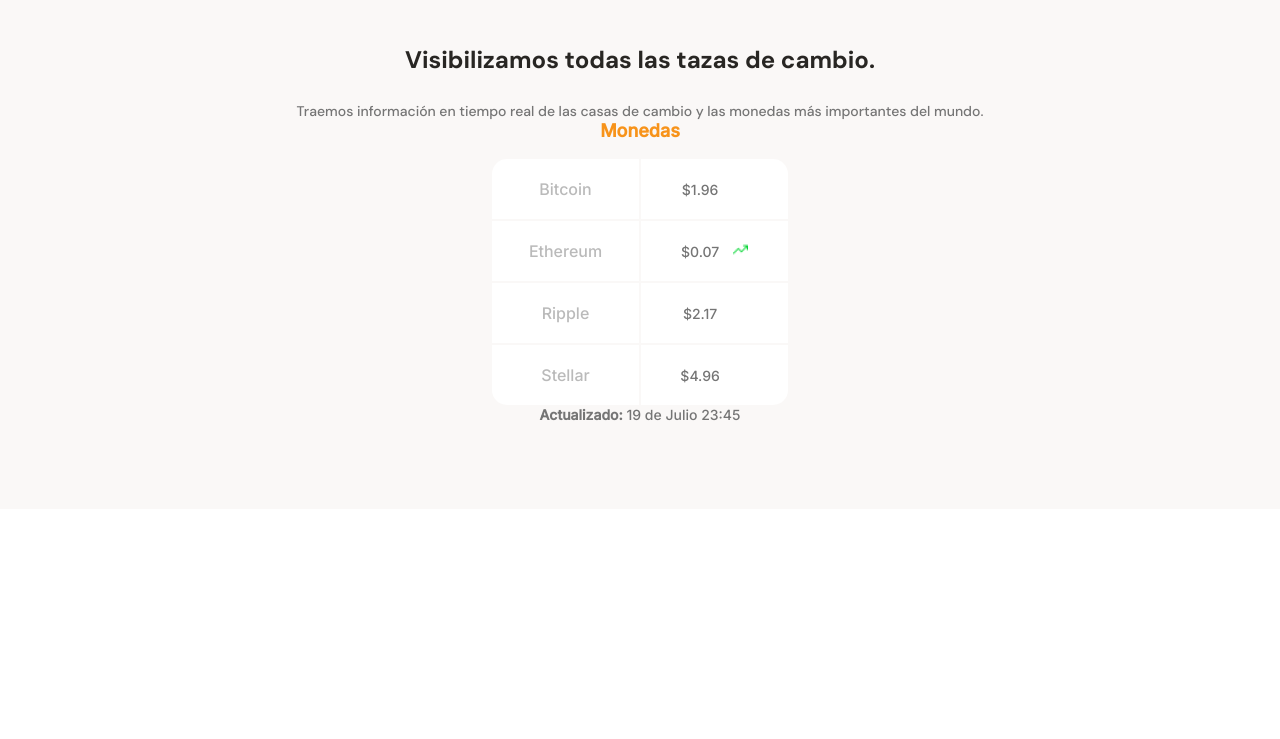
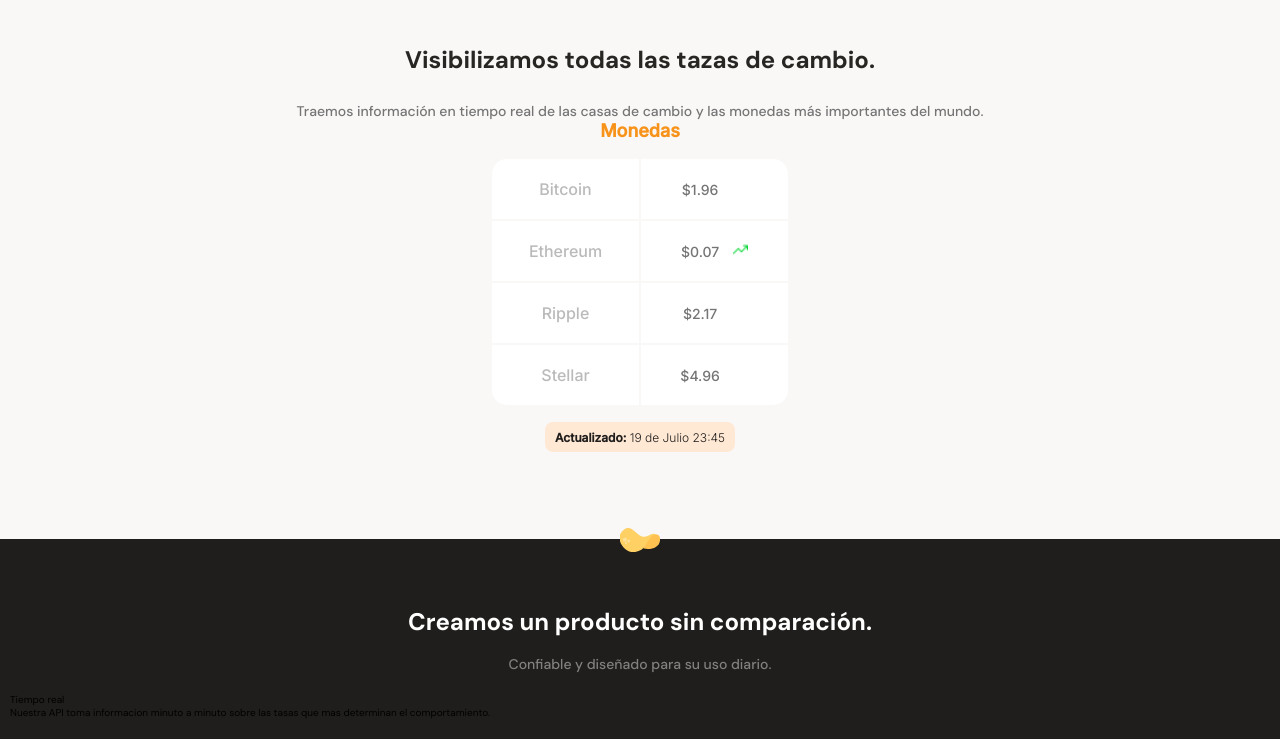
Before and after one commit to slizer98/bitcoinPage, a plain HTML site: page index.html in a window 1280 px wide. Shown: the part 617-1356 px from the top of the page. Before the commit the page ends 1156 px from the top, so only its background shows below. Drawn offline with Linux system fonts and the light colour scheme.

Commit message:
enviando pa github (aun no terminada)

```diff
--- a/css/style.css
+++ b/css/style.css
@@ -8,7 +8,7 @@
 :root{
     /* Colores */
     --bitcon-orage: #f7931a;
-    --soft-oragen: #FFE9D5;
+    --soft-orange: #FFE9D5;
     --secundary-blue:#1A9AF7;
     --soft-blue: #E7F5FF;
     --warm-black: #201E1C;
@@ -213,3 +213,68 @@ main{
     background-position: center;
     background-repeat: no-repeat;
 }
+
+.currency-table--date{
+    width:190px;
+    height: 30px;
+    margin: 0 auto;
+    margin-top: 15px;
+    padding: 8px;
+    background-color: var(--soft-orange);
+    border-radius: 8px;
+    /* font-size: 1.2rem; */
+}
+.currency-table--date p{
+    /* margin: 7px; */
+    font-size: 1.2rem;
+    font-weight: 300;
+    line-height: 1.5rem;
+    color: var(--warm-black);
+
+}
+
+.main-product-detail{
+    position: relative;
+    width: 100%;
+    min-width: 320px;
+    height: auto;
+    padding: 20px 10px;
+    background-color: var(--warm-black);
+}
+
+.product-detail--patata-logo{
+    position: absolute;
+    width: 40px;
+    height: 25px;
+    background-image: url('../assets/imgs/papa-rigth.svg');
+    background-repeat: no-repeat;
+    background-size: cover;
+    background-position: center;
+    left: calc(50% - 20px);
+    top: -11px;
+}
+
+.product-detail--title{
+    width: 90%;
+    min-width: 288px;
+    height: auto;
+    margin: 0 auto;
+    margin-top: 50px;
+    text-align: center;
+}
+
+.product-detail--title h2{
+    margin-bottom: 20px;
+    font-size: 2.4rem;
+    font-weight: bold;
+    line-height: 2.6rem;
+    color: var(--just-white);
+}
+
+.product-detail--title p{
+    margin-bottom: 20px;
+    font-size: 1.4rem;
+    font-weight: 500;
+    line-height: 1.8rem;
+    color: #808080;
+}
--- a/index.html
+++ b/index.html
@@ -56,7 +56,19 @@
                 <div></div>
             </section>
         </section>
-        <section>
+        <section class="main-product-detail">
+            <span class="product-detail--patata-logo"></span>
+            <div class="product-detail--title">
+                <h2>Creamos un producto sin comparación.</h2>
+                <p>Confiable y diseñado para su uso diario.</p>
+            </div>
+            <section class="product-cards--container">
+                <article class="product-detail--card">
+                    <span class="icon-clock"></span>
+                    <p class="product--card-title">Tiempo real</p>
+                    <p class="product-card-body">Nuestra API toma informacion minuto a minuto sobre las tasas que mas determinan el comportamiento.</p>
+                </article>
+            </section>
         </section>
 
         <section>
```
Also changed, not shown: 1 other file.
